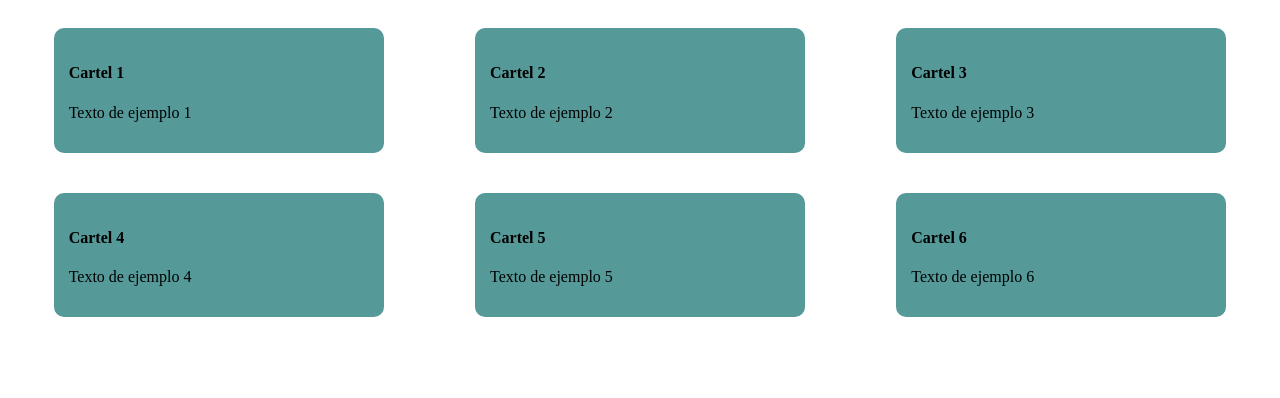
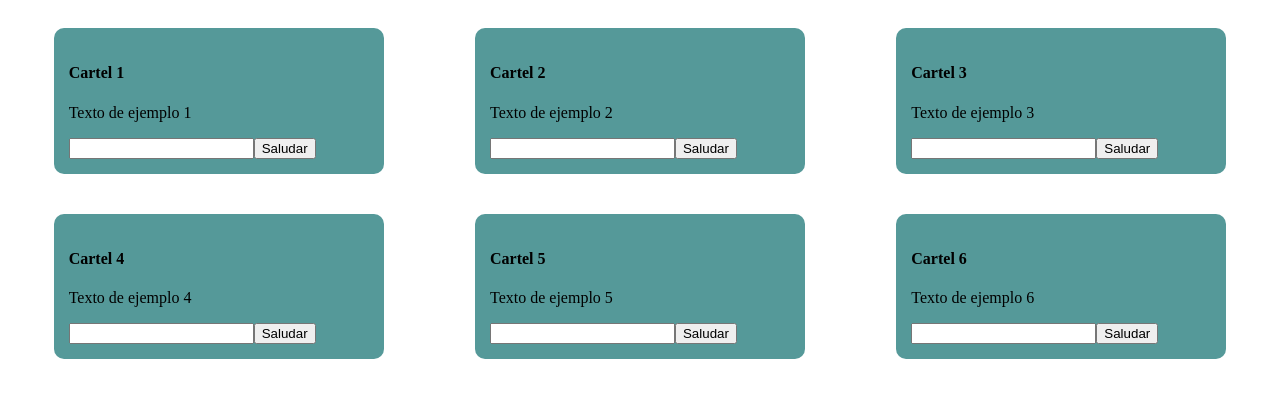
Before and after one commit to gieribac/portafolio260923, a Vue app: page / in a window 1280 px wide. Shown: the top 398 px of the page. Built offline with nearby package versions, Linux system fonts and the light colour scheme.

Commit message:
se trabaja en todcomonicacion vertical ascendente como emmits y directivas personalizadas

```diff
--- a/src/components/PostDetail.vue
+++ b/src/components/PostDetail.vue
@@ -1,5 +1,5 @@
 <script setup lang="ts">
-    import {defineProps} from 'vue';
+    import {defineProps, defineEmits, Ref, ref} from 'vue';
     const props = defineProps({
       title: {
         type: String,
@@ -10,11 +10,19 @@
         default: "no hay información para mostrar",
       },
     });
+    const emit = defineEmits(["sayHi"])
+    const alClick = ():void => {
+        emit("sayHi",m.value)
+
+    }
+    let m:Ref<string> = ref("");
 </script>
 <template >
     <div class="post">
-        <h4>{{props.title}}</h4>
-        <p>{{props.content}}</p>
+        <h4 v-custom-size.xxl.blue>{{props.title}}</h4>
+        <p v-custom-size:sm>{{props.content}}</p>
+        <input type="text" v-model="m">
+        <button @click="alClick">Saludar</button>
     </div>
 </template>
 <style scoped>
--- a/src/components/PostList.vue
+++ b/src/components/PostList.vue
@@ -32,10 +32,15 @@
         },
     ]
 
+    const showAlert = (m: string):void => {
+        alert(m);
+    }
+
 </script>
 <template>
     <div class="container">
-        <PostDetail v-for="e in info" :key="e.title" :title="e.title" :content="e.content"/>
+        <PostDetail v-for="e in info" :key="e.title" :title="e.title"
+        :content="e.content" @sayHi="showAlert"/>
 
     </div>
 </template>
```
Also changed, not shown: src/main.ts (+55 -1 lines).
